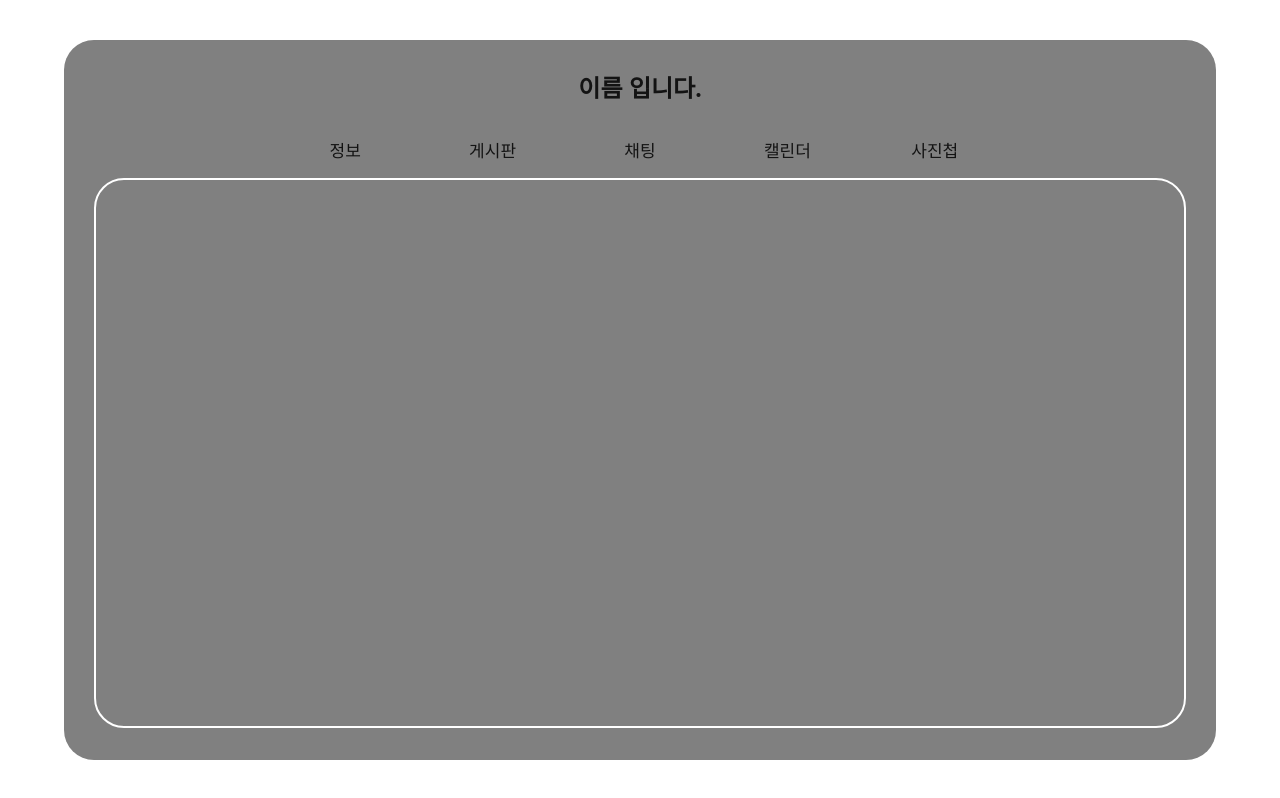
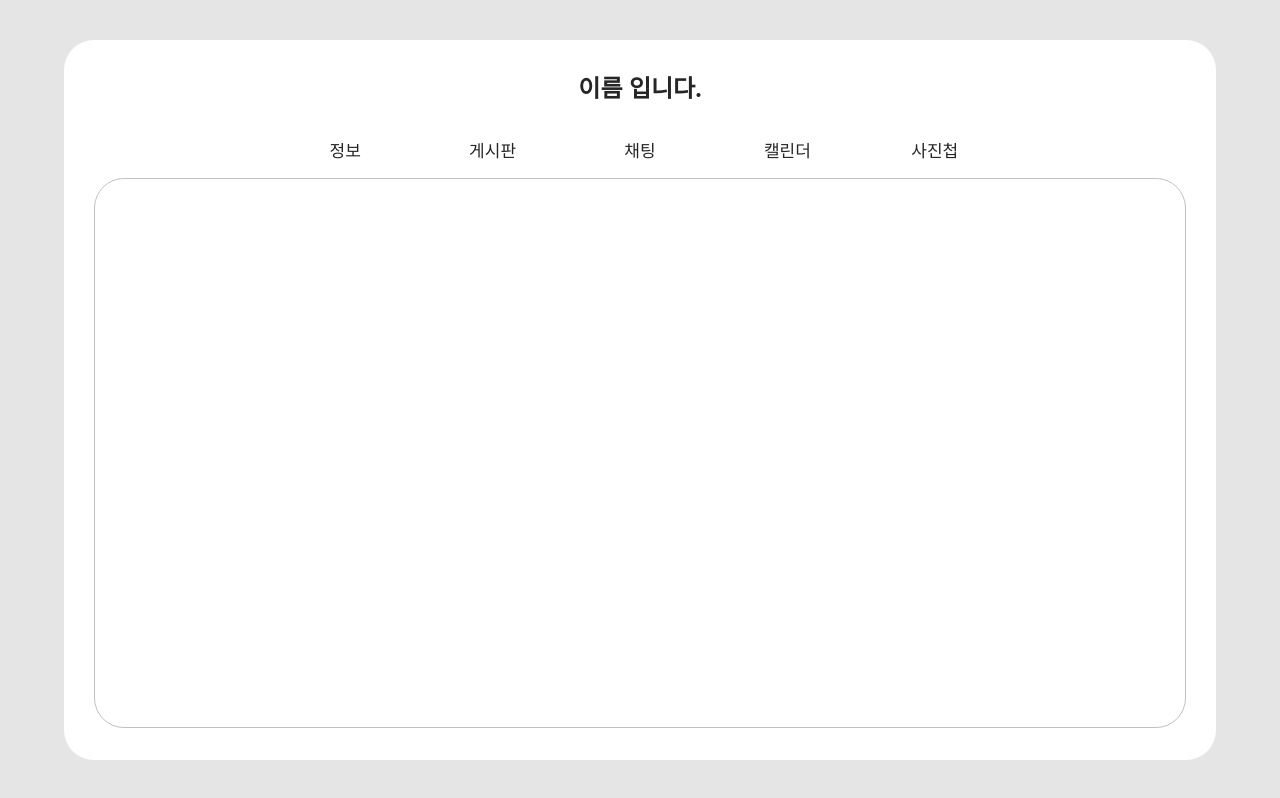
Before and after one commit to cbnu12/yas-front, a React (Create React App) app: page /team/1/1 in a window 1280 px wide. Built offline with nearby package versions, Linux system fonts and the light colour scheme.

Commit message:
feat: 팀 상세화면 배경 색 수정

```diff
--- a/src/pages/Team/detail/TeamDetail.scss
+++ b/src/pages/Team/detail/TeamDetail.scss
@@ -7,7 +7,7 @@
     top: 50%;
     left: 50%;
     transform: translate(-50%, -50%);
-    background-color: gray;
+    background-color: white;
     border-radius: 30px;
 
     &__name{
@@ -46,8 +46,15 @@
         width: 100%;
         height: calc(100% - 110px);
         padding: 30px;
-        border: 2px solid white;
+        border: 1px solid #C1C1C1;
         border-radius: 30px;
         overflow: auto;
     }
 }
+
+.team-detail__container{
+    position: fixed;
+    background-color: #E5E5E5;
+    width: 100%;
+    height: 100%;
+}
--- a/src/pages/Team/detail/TeamDetail.tsx
+++ b/src/pages/Team/detail/TeamDetail.tsx
@@ -24,6 +24,7 @@ const TeamDetail = () => {
   console.log(id, tab);
 
   return (
+    <div className="team-detail__container">
       <div className="team-detail">
         <div className="team-detail__name">{name}</div>
         <div className="team-detail__tab-list">
@@ -49,6 +50,7 @@ const TeamDetail = () => {
           {tab === "photo" && <TeamPhoto />}
         </div>
       </div>
+    </div>
   );
 };
 
```
Lines whose indentation alone changed are shown as unchanged.
